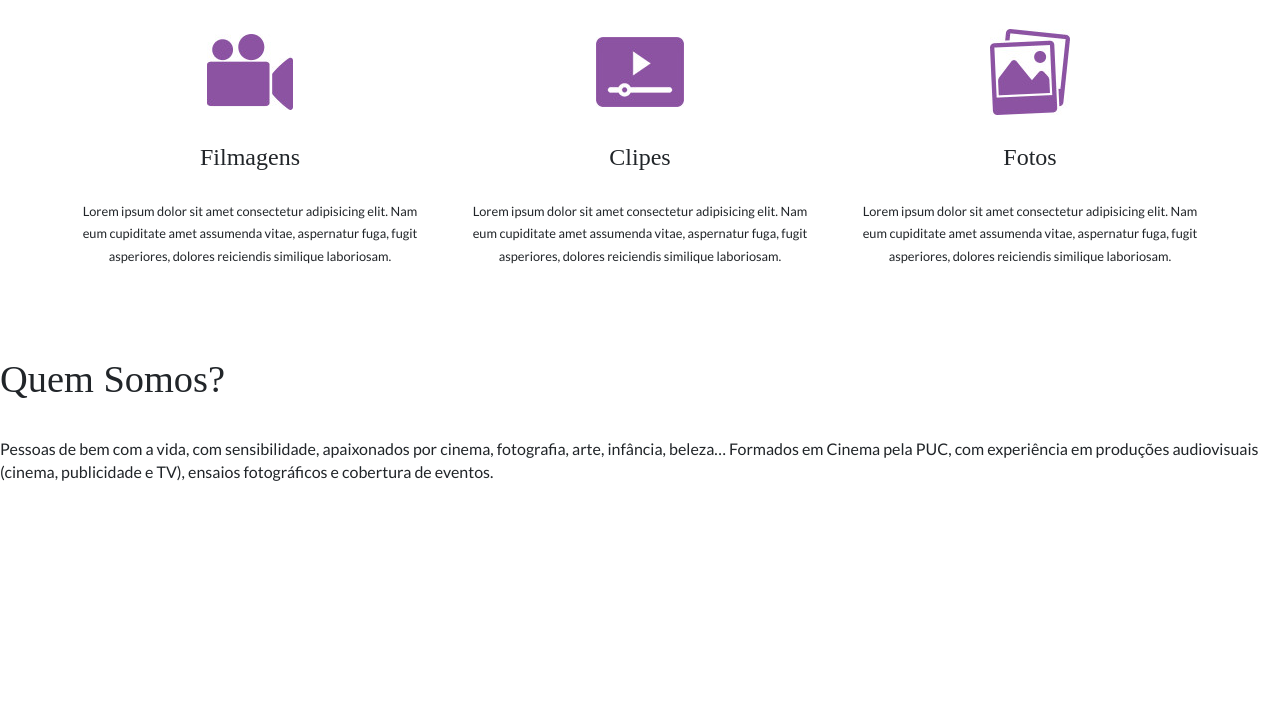
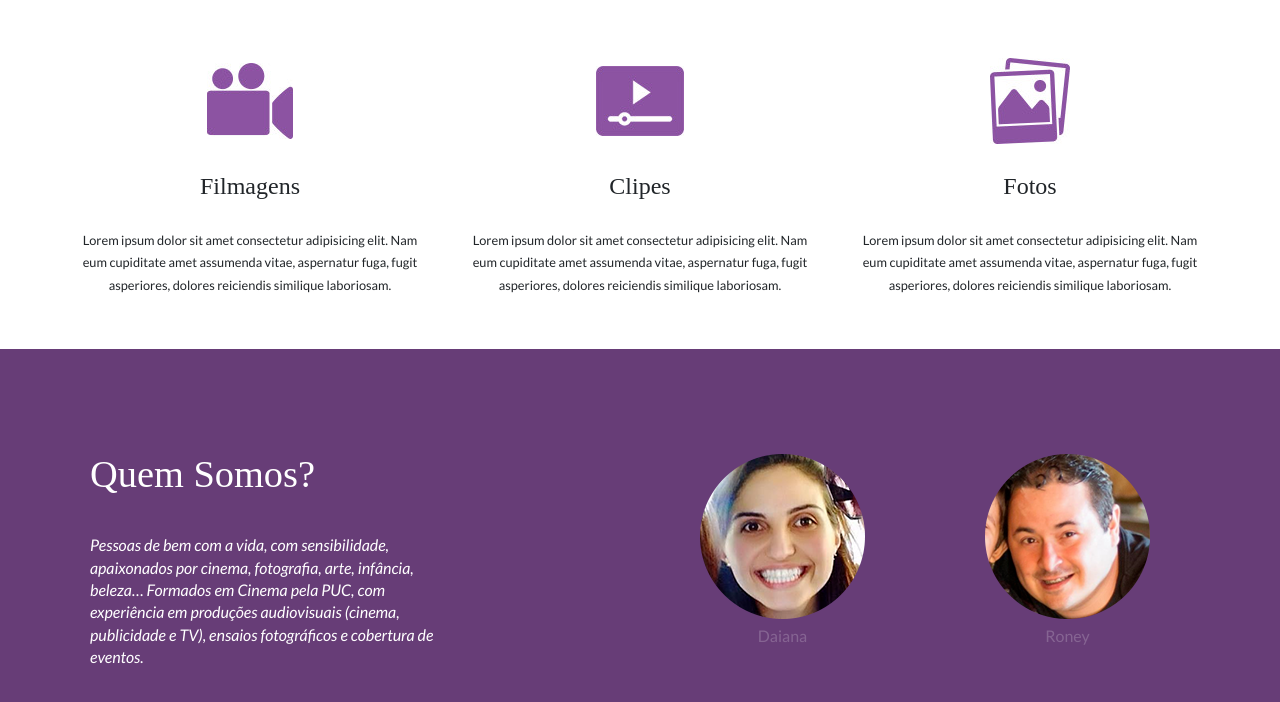
Before and after one commit to dbasilioesp/site-pupila-filmes, a website built with webpack: page index.pug in a window 1280 px wide. Shown: the part 3472-4174 px from the top of the page. Before the commit the page ends 3955 px from the top, so only its background shows below. Built offline with nearby package versions, Linux system fonts and the light colour scheme; a web font is replaced by a local one.

Commit message:
Section about built

```diff
--- a/assets/scss/main.scss
+++ b/assets/scss/main.scss
@@ -19,3 +19,4 @@
 @import "./sections/section-tellmemore";
 @import "./sections/section-portfolio";
 @import "./sections/section-services-2";
+@import "./sections/section-about";
--- /dev/null
+++ b/assets/scss/sections/_section-about.scss
@@ -0,0 +1,51 @@
+#section-about {
+  background-color: #673d77;
+  color: white;
+
+  // flex
+  display: flex;
+  justify-content: center;
+  align-items: center;
+
+  .grid-about {
+    display: grid;
+    grid-template-columns: 1fr 1fr;
+    align-items: center;
+  }
+
+  .content {
+    max-width: 350px;
+    padding: 0 20px;
+  }
+
+  .photos {
+    max-width: 600px;
+    width: 100%;
+    justify-self: end;
+    display: flex;
+    flex-wrap: wrap;
+    justify-content: space-around;
+
+    figcaption {
+      opacity: 0.2;
+      text-align: center;
+    }
+  }
+
+  @media (max-width: $max-tablet) {
+    .grid-about {
+      grid-template-columns: auto;
+      grid-template-rows: auto;
+      justify-items: center;
+    }
+
+    .content {
+      text-align: center;
+      margin-bottom: 1.5rem;
+    }
+
+    .photos {
+      justify-self: center;
+    }
+  }
+}
--- a/index.pug
+++ b/index.pug
@@ -83,7 +83,7 @@ html(lang="en")
           img(src="assets/images/portfolio/ensaio-feminino/mosaico-6.jpg")
 
     #section-services-2
-      h1.title.font-large-2.text-center.mb-3
+      h1.title.font-large-2.text-center.mb-4
         img.simbol.mr-1.mb-1(src="assets/images/layout/simbolo-logo.png")
         span Serviços
       .container
@@ -105,6 +105,16 @@ html(lang="en")
               small Lorem ipsum dolor sit amet consectetur adipisicing elit. Nam eum cupiditate amet assumenda vitae, aspernatur fuga, fugit asperiores, dolores reiciendis similique laboriosam.
 
     #section-about
-      .content
-        h2.title Quem Somos?
-        p Pessoas de bem com a vida, com sensibilidade, apaixonados por cinema, fotografia, arte, infância, beleza… Formados em Cinema pela PUC, com experiência em produções audiovisuais (cinema, publicidade e TV), ensaios fotográficos e cobertura de eventos.
+      .container.mb-4.mt-4
+        .grid-about
+          .content
+            h2.title Quem Somos?
+            p
+              i Pessoas de bem com a vida, com sensibilidade, apaixonados por cinema, fotografia, arte, infância, beleza… Formados em Cinema pela PUC, com experiência em produções audiovisuais (cinema, publicidade e TV), ensaios fotográficos e cobertura de eventos.
+          .photos
+            figure
+              img(src="assets/images/layout/perfil-daia.png")
+              figcaption Daiana
+            figure
+              img(src="assets/images/layout/perfil-roney.png")
+              figcaption Roney
```
